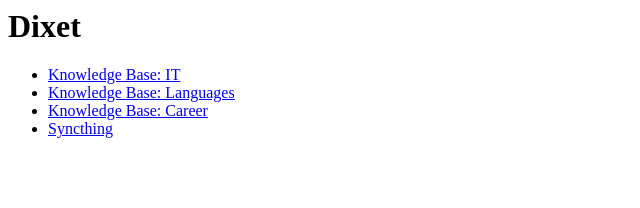
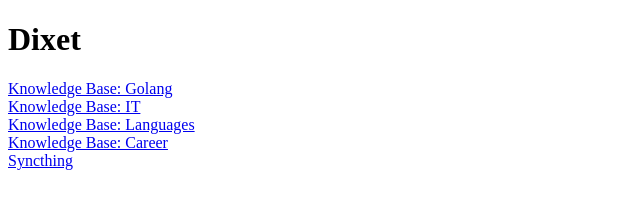
Before and after one commit to Fellah/dixet, a plain HTML site: page index.html in a window 1280 px wide. Shown: the whole page, without its empty margins (0-640 px from the left). Drawn offline with Linux system fonts and the light colour scheme.

Commit message:
Set HTML5 syntax.

```diff
--- a/index.html
+++ b/index.html
@@ -1,14 +1,18 @@
+<!DOCTYPE html>
 <html>
 	<head>
+		<meta charset=”UTF-8”/>
 		<title>Dixet</title>
+		<!--<link href=”style.css” rel=”stylesheet”/>-->
 	</head>
 	<body>
 		<h1>Dixet</h1>
-		<ul>
-			<li><a href="/kb-it">Knowledge Base: IT</a></li>
-			<li><a href="/kb-languages">Knowledge Base: Languages</a></li>
-			<li><a href="/kb-career">Knowledge Base: Career</a></li>
-			<li><a href="/syncthing">Syncthing</a></li>
-		</ul>
+		<nav>
+			<div><a href="/kb-go">Knowledge Base: Golang</a></div>
+			<div><a href="/kb-it">Knowledge Base: IT</a></div>
+			<div><a href="/kb-languages">Knowledge Base: Languages</a></div>
+			<div><a href="/kb-career">Knowledge Base: Career</a></div>
+			<div><a href="/syncthing">Syncthing</a></div>
+		</nav>
 	</body>
 </html>
```
